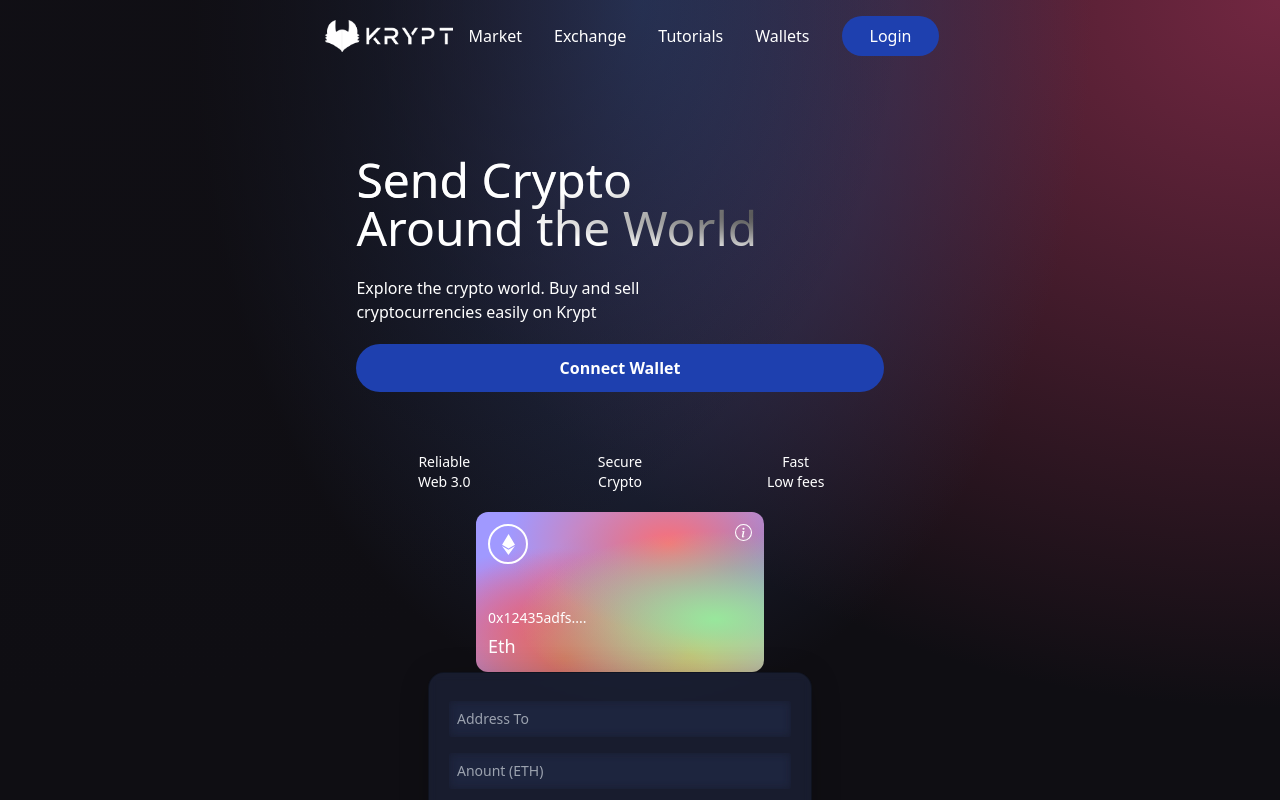
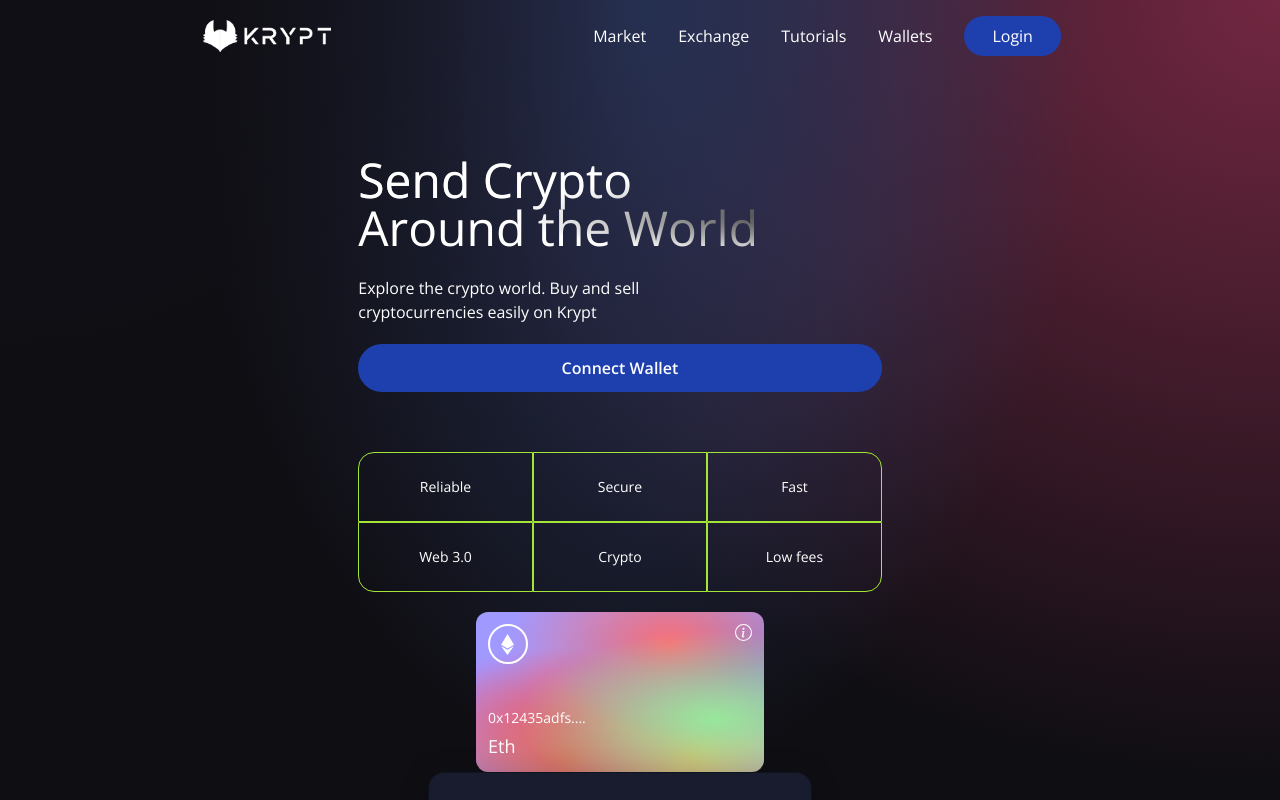
Before and after one commit to Maniktherana/web3.0-app, a React (Vite) app in the folder client/: page / in a window 1280 px wide. Shown: the top 800 px of the page. Built offline with nearby package versions, Linux system fonts and the light colour scheme.

Commit message:
update stuff again

```diff
--- a/client/tailwind.config.js
+++ b/client/tailwind.config.js
@@ -1,6 +1,34 @@
 module.exports = {
-  content: ["./src/**/*.{html,js}"],
+  purge: ["./src/**/*.{js,jsx,ts,tsx}", "./public/index.html"],
+  mode: "jit",
+  darkMode: false, // or 'media' or 'class'
   theme: {
+    fontFamily: {
+      display: ["Open Sans", "sans-serif"],
+      body: ["Open Sans", "sans-serif"],
+    },
+    extend: {
+      screens: {
+        mf: "990px",
+      },
+      keyframes: {
+        "slide-in": {
+          "0%": {
+            "-webkit-transform": "translateX(120%)",
+            transform: "translateX(120%)",
+          },
+          "100%": {
+            "-webkit-transform": "translateX(0%)",
+            transform: "translateX(0%)",
+          },
+        },
+      },
+      animation: {
+        "slide-in": "slide-in 0.5s ease-out",
+      },
+    },
+  },
+  variants: {
     extend: {},
   },
   plugins: [],
```
Also changed, not shown: client/package.json (+4 -4 lines), 1 other file (tests, documents, lock files or other folders).
